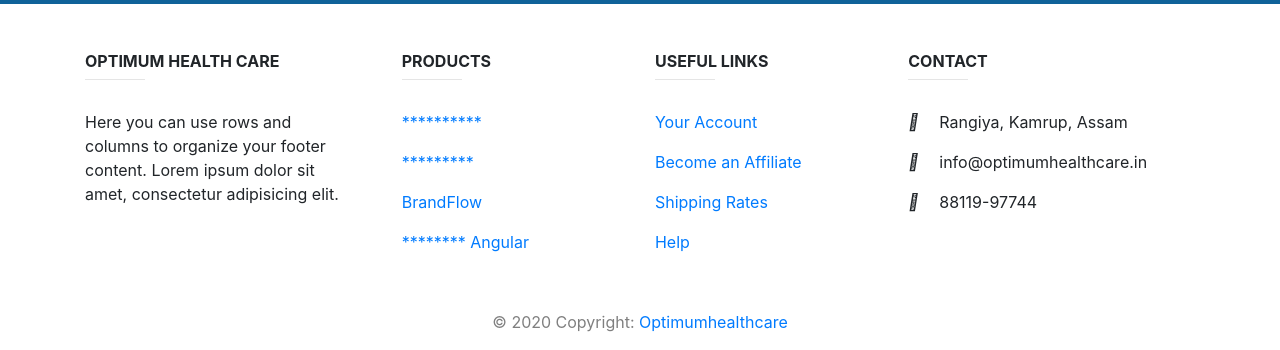
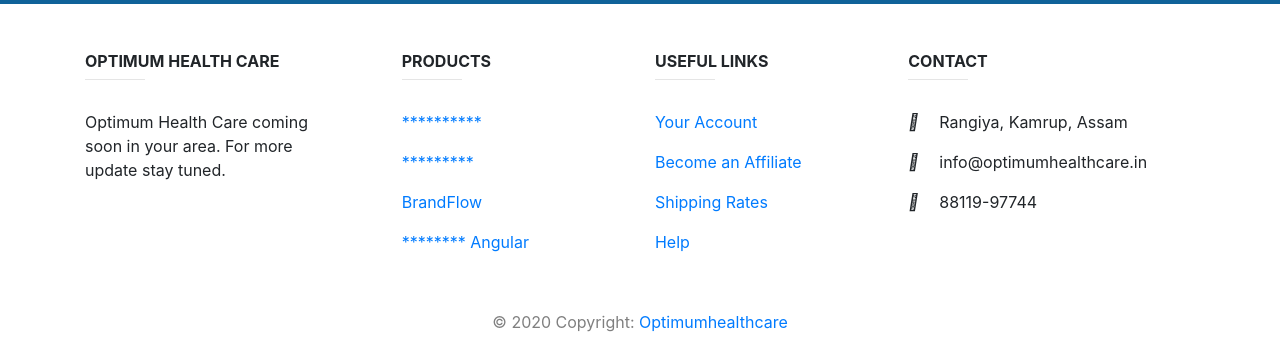
Before and after one commit to utpalbharali/Web-optimumhealthcare, a plain HTML site: page index.html in a window 1280 px wide. Shown: the part 1206-1556 px from the top of the page. Drawn offline with nearby package versions, Linux system fonts and the light colour scheme.

Commit message:
Update index.html
***

```diff
--- a/index.html
+++ b/index.html
@@ -257,9 +257,7 @@
           <!-- Content -->
           <h6 class="text-uppercase font-weight-bold">Optimum Health Care</h6>
           <hr class="teal accent-3 mb-4 mt-0 d-inline-block mx-auto" style="width: 60px;">
-          <p>Here you can use rows and columns to organize your footer content. Lorem ipsum dolor sit amet,
-            consectetur
-            adipisicing elit.</p>
+          <p>Optimum Health Care coming soon in your area. For more update stay tuned.</p>
 
         </div>
         <!-- Grid column -->
```
